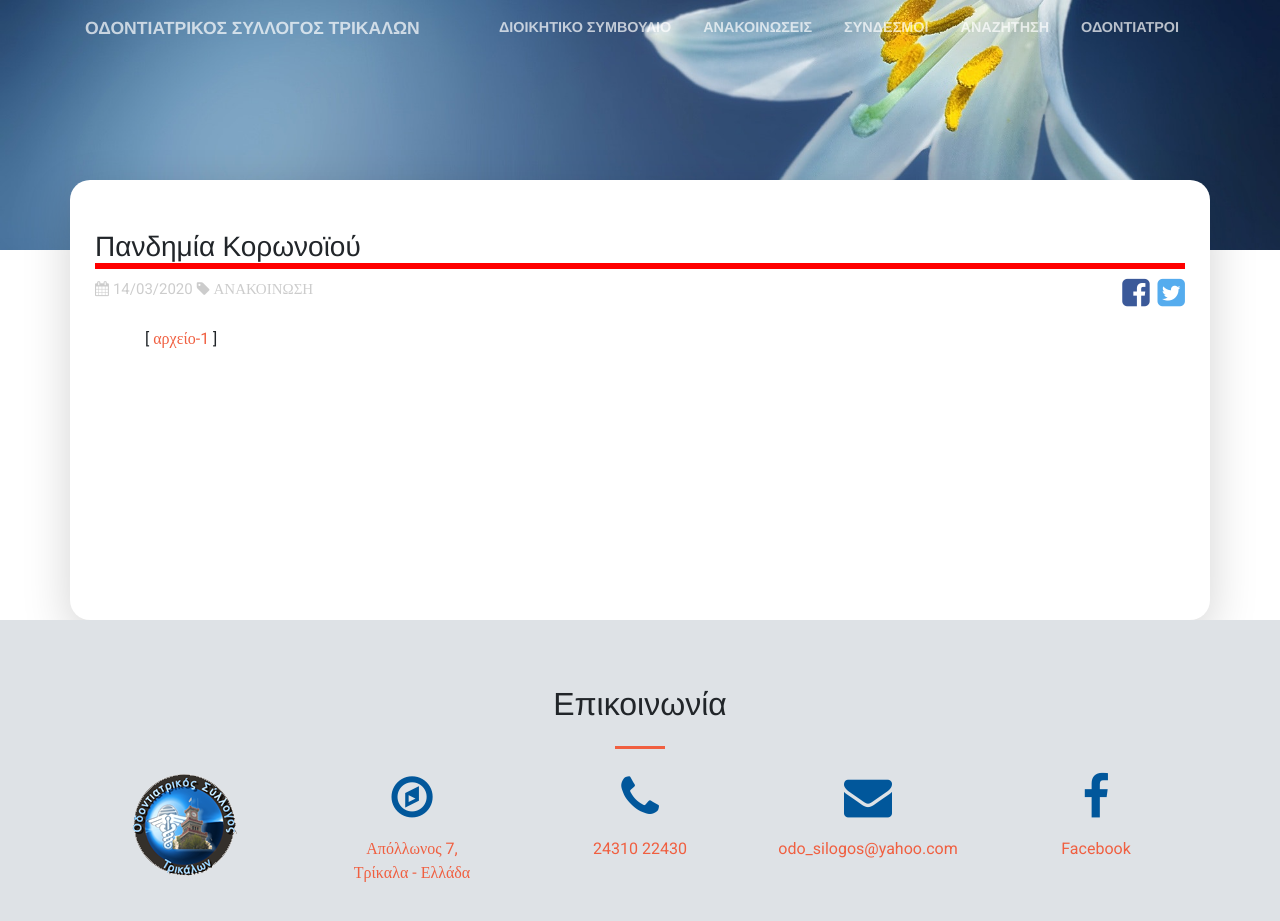
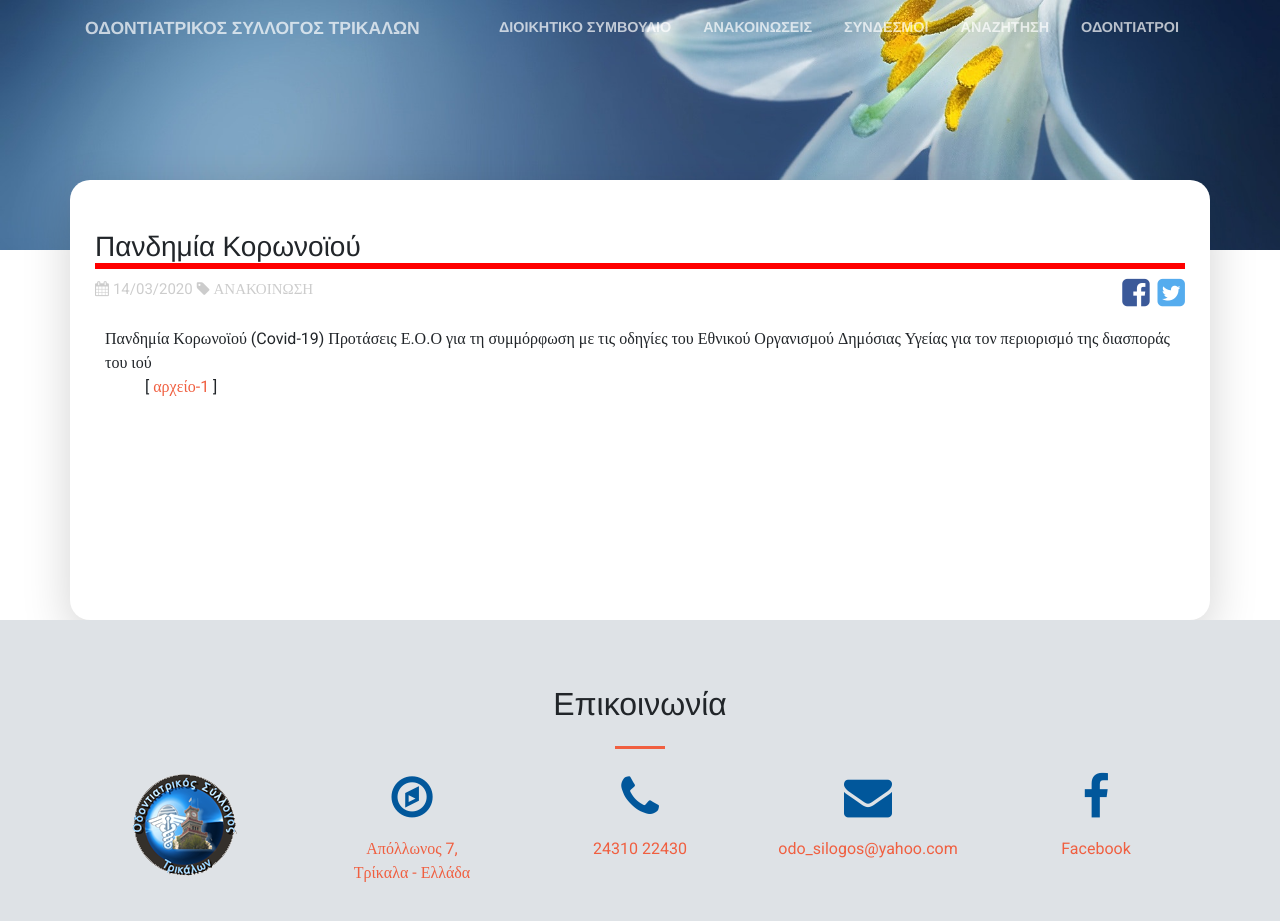
Before and after one commit to Tomak123456/tesy, a Jekyll site: the page built from _news/πανδημία-κορωνοϊού.md, in a window 1280 px wide and 965 px high. Shown: the top 921 px of the window. Built offline with Jekyll 4.4.1, drawn with Linux system fonts in a browser that asks for light colours.

Commit message:
Update from Forestry.io Thomas Zanias updated _news/πανδημία-κορωνοϊού.md

```diff
--- a/_news/πανδημία-κορωνοϊού.md
+++ b/_news/πανδημία-κορωνοϊού.md
@@ -1,6 +1,7 @@
 ---
 title: Πανδημία Κορωνοϊού
-text: ''
+text: "Πανδημία Κορωνοϊού (Covid-19) \nΠροτάσεις Ε.Ο.Ο για τη συμμόρφωση με τις οδηγίες
+  του Εθνικού Οργανισμού Δημόσιας Υγείας για τον περιορισμό της διασποράς του ιού "
 date: 14/03/2020
 images: []
 pdfs:
```
